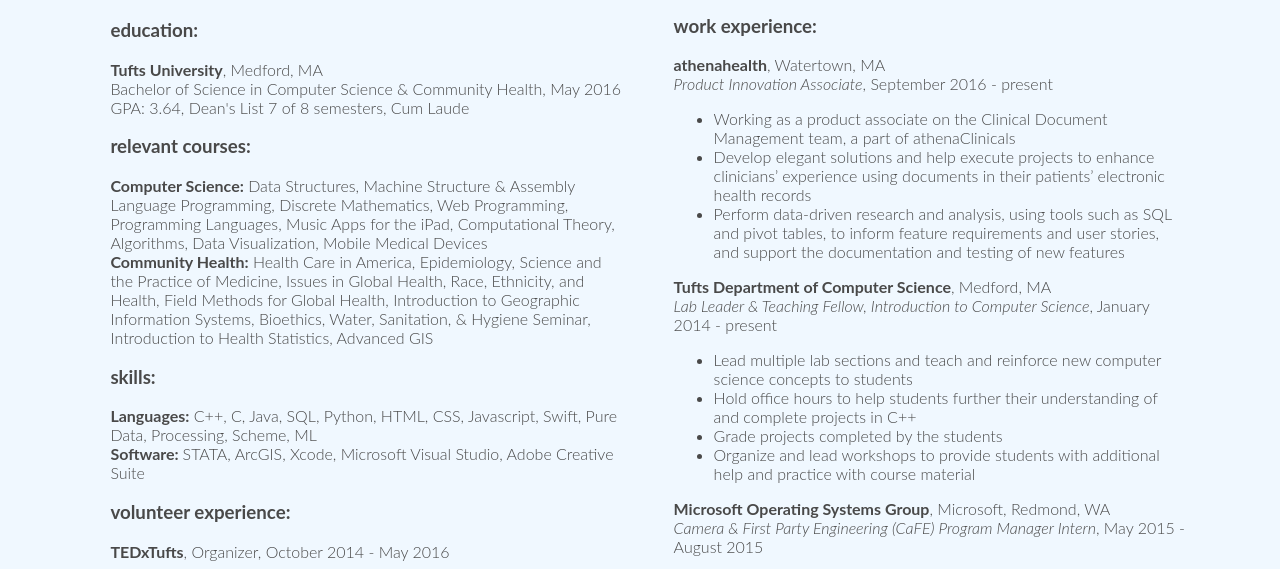
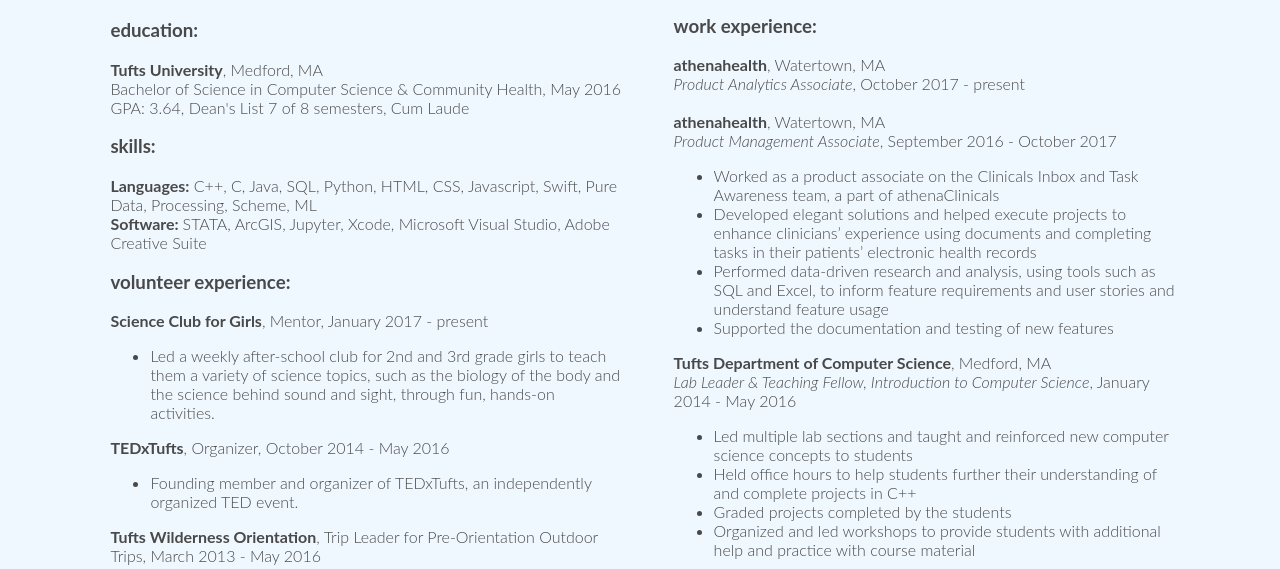
Before and after one commit to stephcleland/stephcleland.github.io, a plain HTML site: page resume.html in a window 1280 px wide. Shown: the part 171-740 px from the top of the page. Drawn offline with Linux system fonts and the light colour scheme.

Commit message:
Updating website to be accurate

```diff
--- a/resume.html
+++ b/resume.html
@@ -36,16 +36,15 @@
 				Bachelor of Science in Computer Science &amp; Community Health, May 2016 <br>
 				GPA: 3.64, Dean&apos;s List 7 of 8 semesters, Cum Laude<br>
 
-				<h3>relevant courses:</h3>
-				<b>Computer Science:</b> Data Structures, Machine Structure & Assembly Language Programming, Discrete Mathematics, Web Programming, Programming Languages, Music Apps for the iPad, Computational Theory, Algorithms, Data Visualization, Mobile Medical Devices
-				<br>
-				<b>Community Health:</b> Health Care in America, Epidemiology, Science and the Practice of Medicine, Issues in Global Health, Race, Ethnicity, and Health, Field Methods for Global Health, Introduction to Geographic Information Systems, Bioethics, Water, Sanitation, & Hygiene Seminar, Introduction to Health Statistics, Advanced GIS <br>
-
 				<h3>skills:</h3>
 				<b>Languages:</b> C++, C, Java, SQL, Python, HTML, CSS, Javascript, Swift, Pure Data, Processing, Scheme, ML<br>
-				<b>Software: </b>STATA, ArcGIS, Xcode, Microsoft Visual Studio, Adobe Creative Suite<br>
+				<b>Software: </b>STATA, ArcGIS, Jupyter, Xcode, Microsoft Visual Studio, Adobe Creative Suite<br>
 
 				<h3>volunteer experience:</h3>
+				<b>Science Club for Girls</b>, Mentor, January 2017 &hyphen; present
+				<ul>
+					<li>Led a weekly after-school club for 2nd and 3rd grade girls to teach them a variety of science topics, such as the biology of the body and the science behind sound and sight, through fun, hands-on activities.</li>
+				</ul>
 				<b>TEDxTufts</b>, Organizer, October 2014 &hyphen; May 2016
 				<ul>
 					<li>Founding member and organizer of TEDxTufts, an independently organized TED event.</li>
@@ -61,6 +60,11 @@
 					high schools </li>
 				</ul>
 				<b>Walking Tree Travel</b>, Senegal Program Participant and Volunteer on Peace Corps Projects, July 2010
+				<h3>relevant courses:</h3>
+				<b>Computer Science:</b> Data Structures, Machine Structure & Assembly Language Programming, Discrete Mathematics, Web Programming, Programming Languages, Music Apps for the iPad, Computational Theory, Algorithms, Data Visualization, Mobile Medical Devices
+				<br>
+				<b>Community Health:</b> Health Care in America, Epidemiology, Science and the Practice of Medicine, Issues in Global Health, Race, Ethnicity, and Health, Field Methods for Global Health, Introduction to Geographic Information Systems, Bioethics, Water, Sanitation, & Hygiene Seminar, Introduction to Health Statistics, Advanced GIS <br>
+
 				<br><br><br>
 		</div>
 
@@ -70,23 +74,33 @@
 				<br>
 				<h3>work experience:</h3>
 				<b>athenahealth</b>, Watertown, MA<br>
-				<i>Product Innovation Associate</i>, September 2016 &hyphen; present
+				<i>Product Analytics Associate</i>, October 2017 &hyphen; present
+				<br><br>
+				<b>athenahealth</b>, Watertown, MA<br>
+				<i>Product Management Associate</i>, September 2016 &hyphen; October 2017
 				<ul>
-					<li>Working as a product associate on the Clinical Document Management team, a part of athenaClinicals</li>
-					<li>Develop elegant solutions and help execute projects to enhance clinicians’ experience using documents in their patients’ electronic health records</li>
-					<li>Perform data-driven research and analysis, using tools such as SQL and pivot tables, to inform feature requirements and user stories, and support the documentation and testing of new features</li>
+					<li>Worked as a product associate on the Clinicals Inbox and Task Awareness team, a part of athenaClinicals</li>
+					<li>Developed elegant solutions and helped execute projects to enhance clinicians’ experience using documents and completing tasks in their patients’ electronic health records</li>
+					<li>Performed data-driven research and analysis, using tools such as SQL and Excel, to inform feature requirements and user stories and understand feature usage </li>
+					<li> Supported the documentation and testing of new features </li>
 				</ul>
 				<b>Tufts Department of Computer Science</b>, Medford, MA<br>
 				<i>Lab Leader &amp; Teaching Fellow, Introduction to
-				Computer Science</i>, January 2014 &hyphen; present
+				Computer Science</i>, January 2014 &hyphen; May 2016
 				<ul>
-					<li>Lead multiple lab sections and teach and reinforce new computer
+					<li>Led multiple lab sections and taught and reinforced new computer
 						science concepts to students</li>
-					<li>Hold office hours to help students further their understanding
+					<li>Held office hours to help students further their understanding
 						of and complete projects in C++</li>
-					<li>Grade projects completed by the students</li>
-					<li>Organize and lead workshops to provide students with additional
+					<li>Graded projects completed by the students</li>
+					<li>Organized and led workshops to provide students with additional
 						help and practice with course material</li>
+				</ul>
+				<b>Tufts University School of Medicine</b>, Boston, MA<br>
+				<i>Research Intern on the Community Assessment of Freeway Exposure and Health (CAFEH) Study</i>, January 2016 &hyphen; May 2016
+				<ul>
+					<li>Conducted statistical analysis, using STATA, on air quality and blood biomarker data to test for associations between ultrafine particles and adverse health outcomes among the Puerto Rican community living near highways in the Boston area</li>
+					<li>Summarized and presented findings through tables, visualizations, and writing</li>
 				</ul>
 				<b>Microsoft Operating Systems Group</b>, Microsoft, Redmond, WA<br>
 				<i>Camera &amp; First Party Engineering (CaFE) Program Manager Intern</i>, May 2015 &hyphen; August 2015
```
Also changed, not shown: bio.html (+2 -2 lines), index.html (+3 -3 lines).
